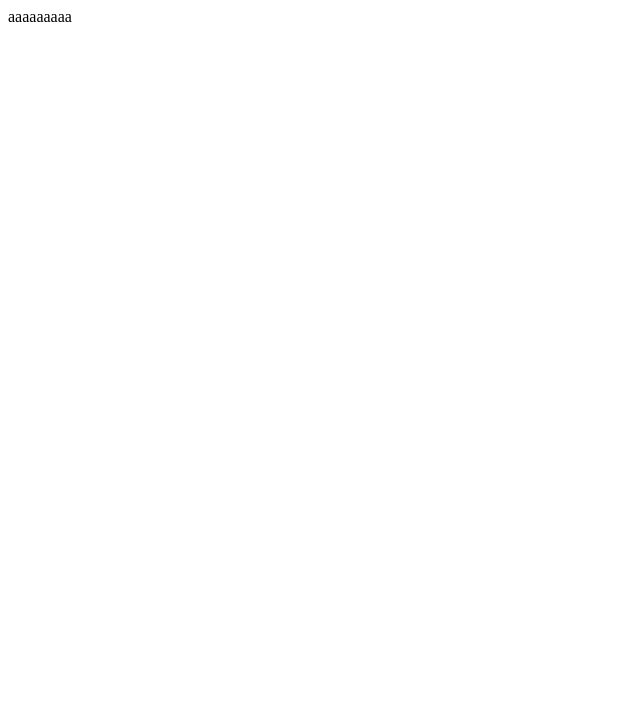
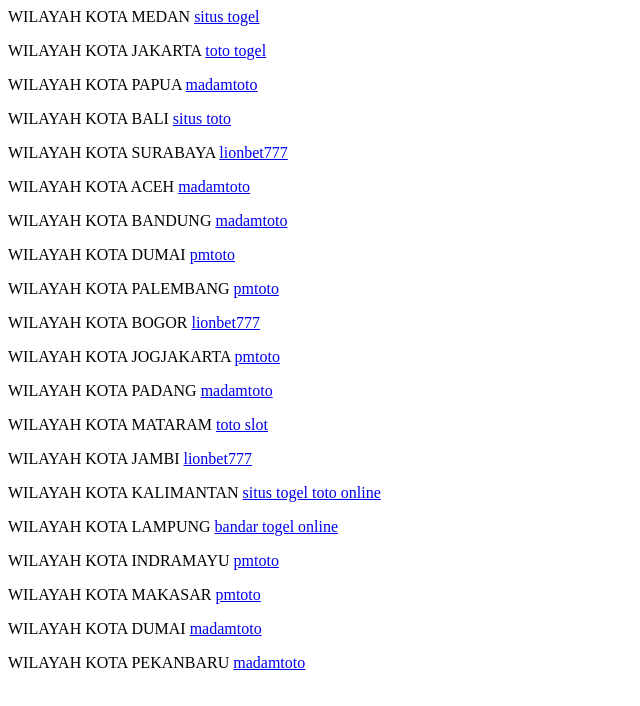
Before and after one commit to xslayder123/clcert, a plain HTML site: page index.html in a window 1280 px wide. Shown: the whole page, without its empty margins (0-640 px from the left). Drawn offline with Linux system fonts and the light colour scheme.

Commit message:
Update index.html

```diff
--- a/index.html
+++ b/index.html
@@ -1 +1,27 @@
-aaaaaaaaa
+<html>
+    <head>
+        <title>Organisasi Pemerintahan Provinsi Sumatera Utara </title>
+    </head>
+    <body>
+        <p>WILAYAH KOTA MEDAN <a href='https://pmtoto.id/'>situs togel</a></p>
+        <p>WILAYAH KOTA JAKARTA <a href='https://appgondrong.id/'>toto togel</a></p>
+        <p>WILAYAH KOTA PAPUA <a href='https://docs.ontop-vkg.org/'>madamtoto</a></p>
+        <p>WILAYAH KOTA BALI <a href='https://docs.codenotary.io/'>situs toto</a></p>
+        <p>WILAYAH KOTA SURABAYA <a href='https://139.180.139.119/'>lionbet777</a></p>
+        <p>WILAYAH KOTA ACEH <a href='https://link.space/@madamtoto'>madamtoto</a></p>
+        <p>WILAYAH KOTA BANDUNG <a href='https://heylink.me/MADAMTOTO/'>madamtoto</a></p>
+        <p>WILAYAH KOTA DUMAI <a href='https://heylink.me/pmtoto/'>pmtoto</a></p>
+        <p>WILAYAH KOTA PALEMBANG <a href='https://heylink.me/pmtoto-group/'>pmtoto</a></p>
+        <p>WILAYAH KOTA BOGOR <a href='https://45.32.110.212/'>lionbet777</a></p>
+        <p>WILAYAH KOTA JOGJAKARTA <a href='https://link.space/@pmtoto'>pmtoto</a></p>
+        <p>WILAYAH KOTA PADANG <a href='http://149.28.134.211/'>madamtoto</a></p>
+        <p>WILAYAH KOTA MATARAM <a href='https://pafikotamataram.id/'>toto slot</a></p>
+        <p>WILAYAH KOTA JAMBI <a href='https://207.148.121.224/'>lionbet777</a></p>
+        <p>WILAYAH KOTA KALIMANTAN <a href='https://pasar-desa.id/'>situs togel toto online</a></p>
+        <p>WILAYAH KOTA LAMPUNG <a href='https://terminalsatu.id/'>bandar togel online</a></p>
+        <p>WILAYAH KOTA INDRAMAYU <a href='https://45.77.33.170/'>pmtoto</a></p>
+        <p>WILAYAH KOTA MAKASAR <a href='https://139.180.141.1/'>pmtoto</a></p>
+        <p>WILAYAH KOTA DUMAI <a href='https://139.180.210.81/'>madamtoto</a></p>
+        <p>WILAYAH KOTA PEKANBARU <a href='https://139.180.213.79/'>madamtoto</a></p>
+    </body>
+    </html>
```
